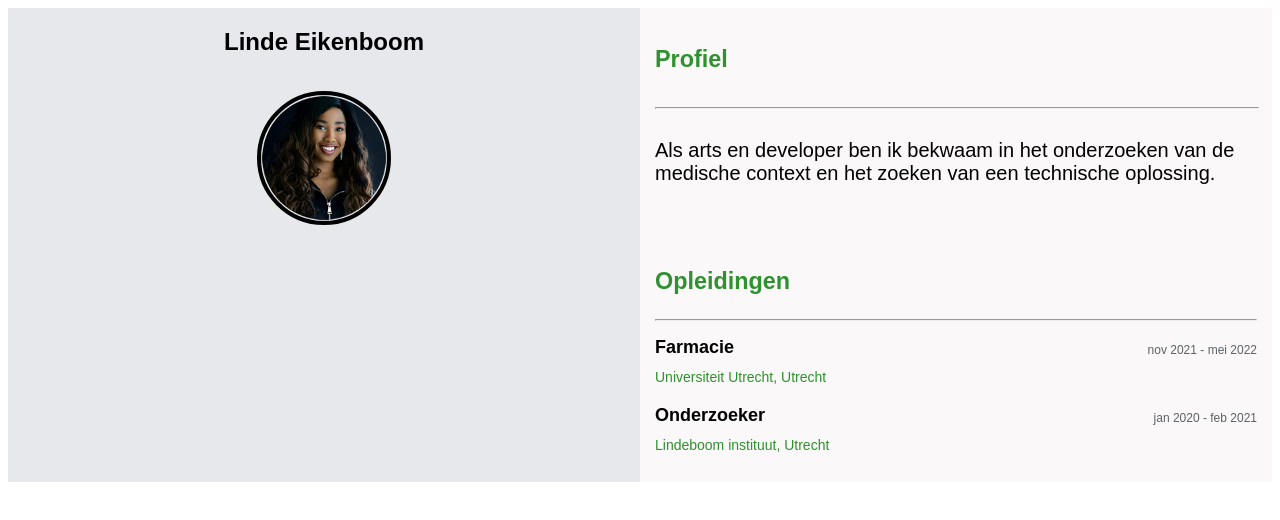
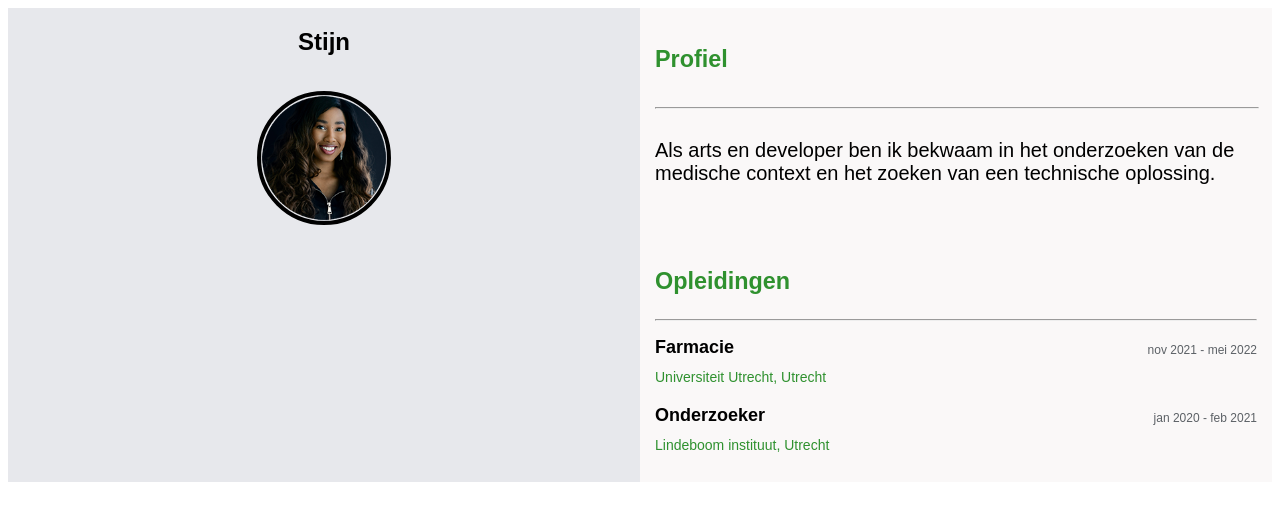
Before and after one commit to RavingKoala/Client_The-Showcase, a plain HTML site: page index.html in a window 1280 px wide. Drawn offline with Linux system fonts and the light colour scheme.

Commit message:
update name

```diff
--- a/index.html
+++ b/index.html
@@ -13,7 +13,7 @@
     <section class="personalia">
 
         <img class="person-logo" src="images/person-pasfoto.png">
-        <h1 class="person-name">Linde Eikenboom</h1>
+        <h1 class="person-name">Stijn</h1>
 
     </section>
 
```
